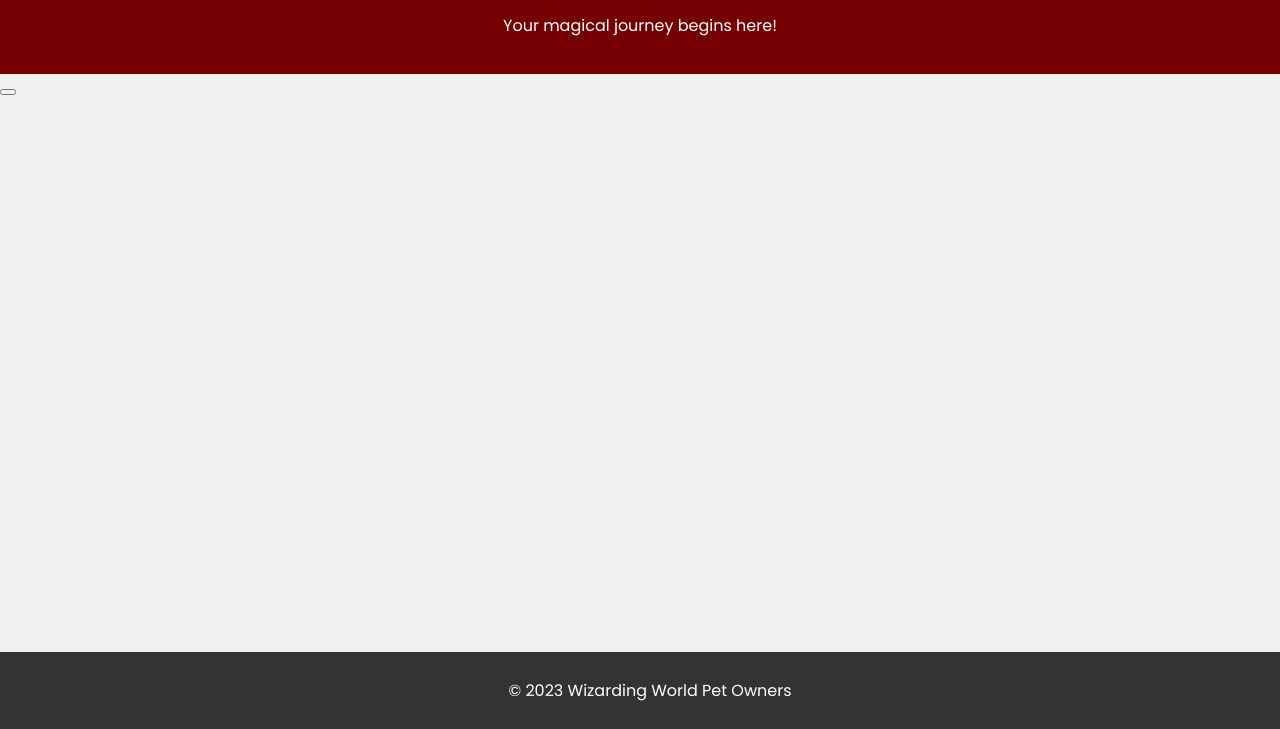
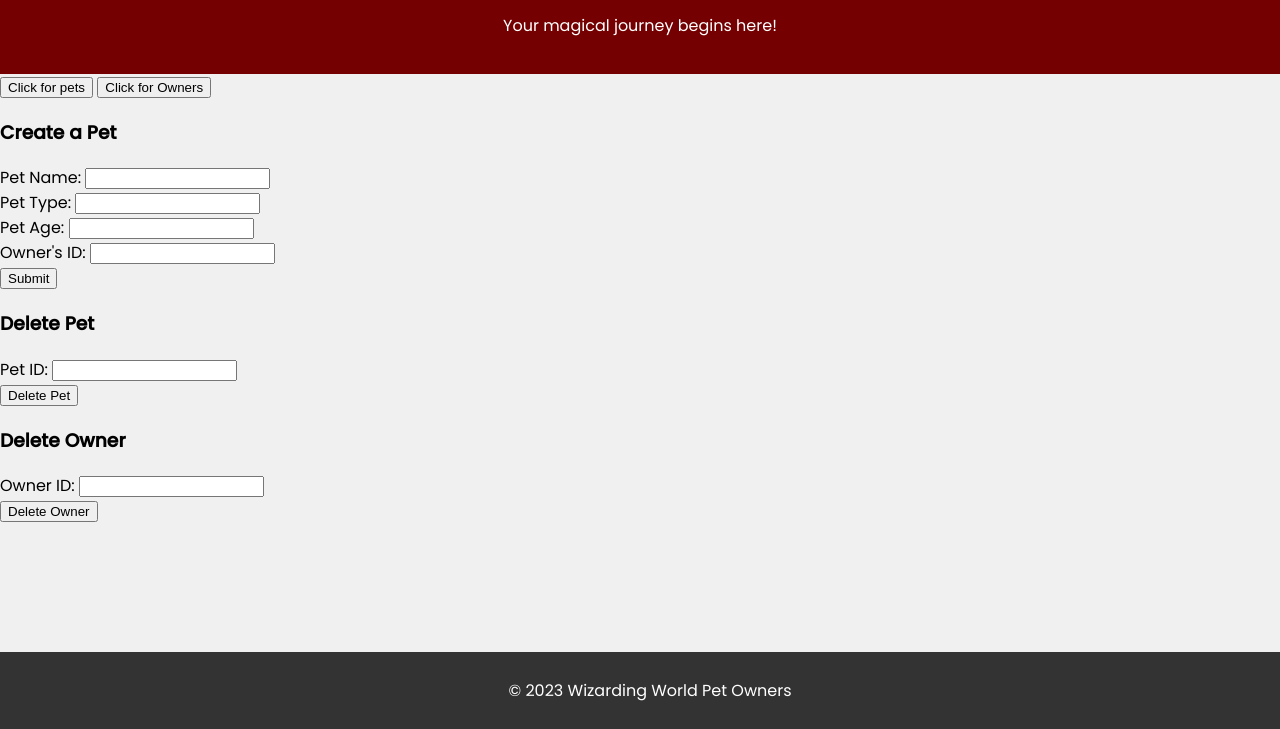
Before and after one commit to Patino5/ExpressAppFromScratch, a website: page public/index.html in a window 1280 px wide. Shown: the part 71-800 px from the top of the page. Drawn offline with Linux system fonts and the light colour scheme; a web font is replaced by a local one.

Commit message:
added form elems & display area for injected data.

```diff
--- a/public/index.html
+++ b/public/index.html
@@ -11,13 +11,83 @@
     <title>Hogwarts School of Witchcraft and Wizardry</title>
 </head>
 <body>
+    <!--  Header  -->
     <header>
         <h1>Welcome to the Wizarding World</h1>
         <p>Your magical journey begins here!</p>
     </header>
+    <!--  Main Body -->
+    <div class="container">
+        <button id="btn">Click for pets</button>
+        <button id="ownerBtn">Click for Owners</button>
+    </div>
+    <div id="displayArea">
+        <!-- Injected Data -->
+    </div>
 
-    <button id="getone"></button>
+    <!--         Create Forms         -->
+    <h3>Create a Pet</h3>
 
+    <div class="container">
+
+        <form id="petForm">
+            <div class="container-group">
+                <label for="name">Pet Name:</label>
+                <input type="text" id="name" name='name' required>
+            </div>
+
+            <div class="container-group">
+                <label for="kind">Pet Type:</label>
+                <input type="text" id="kind" name="kind" required>
+            </div>
+
+            <div class="container-group">
+                <label for="age">Pet Age:</label>
+                <input type="number" min="0" id="age" name="age" required>
+            </div>
+
+            <div class="container-group">
+                <label for="ownerid">Owner's ID:</label>
+                <input type="number" min="1" id="ownerid" name="ownerid" required>
+            </div>
+
+            <div class="container-group">
+                <button id="subBtn" type="submit">Submit</button>
+            </div>
+        </form>
+    </div>
+
+    <!--       Delete Forms       -->
+    <h3>Delete Pet</h3>
+    <div class="container">
+
+        <form id="deletePet">
+            <div class="container-group">
+                <label for="petId">Pet ID:</label>
+                <input type="number" id="petId" name="petId" min="1" required>
+            </div>
+            <div class="container-group">
+                <button id="deletePetBtn" type="submit">Delete Pet</button>
+            </div>
+        </form>
+
+    </div>
+
+    <h3>Delete Owner</h3>
+    <div class="container">
+
+        <form id="deleteOwner">
+            <div class="container-group">
+                <label for="ownerId">Owner ID:</label>
+                <input type="number" id="ownerId" name="ownerId" min="1" required>
+            </div>
+            <div class="container-group">
+                <button id="deleteOwnerBtn" type="submit">Delete Owner</button>
+            </div>
+        </form>
+
+    </div>
+    <!--  Footer  -->
     <footer>
         <p>&copy; 2023 Wizarding World Pet Owners</p>
     </footer>
```
